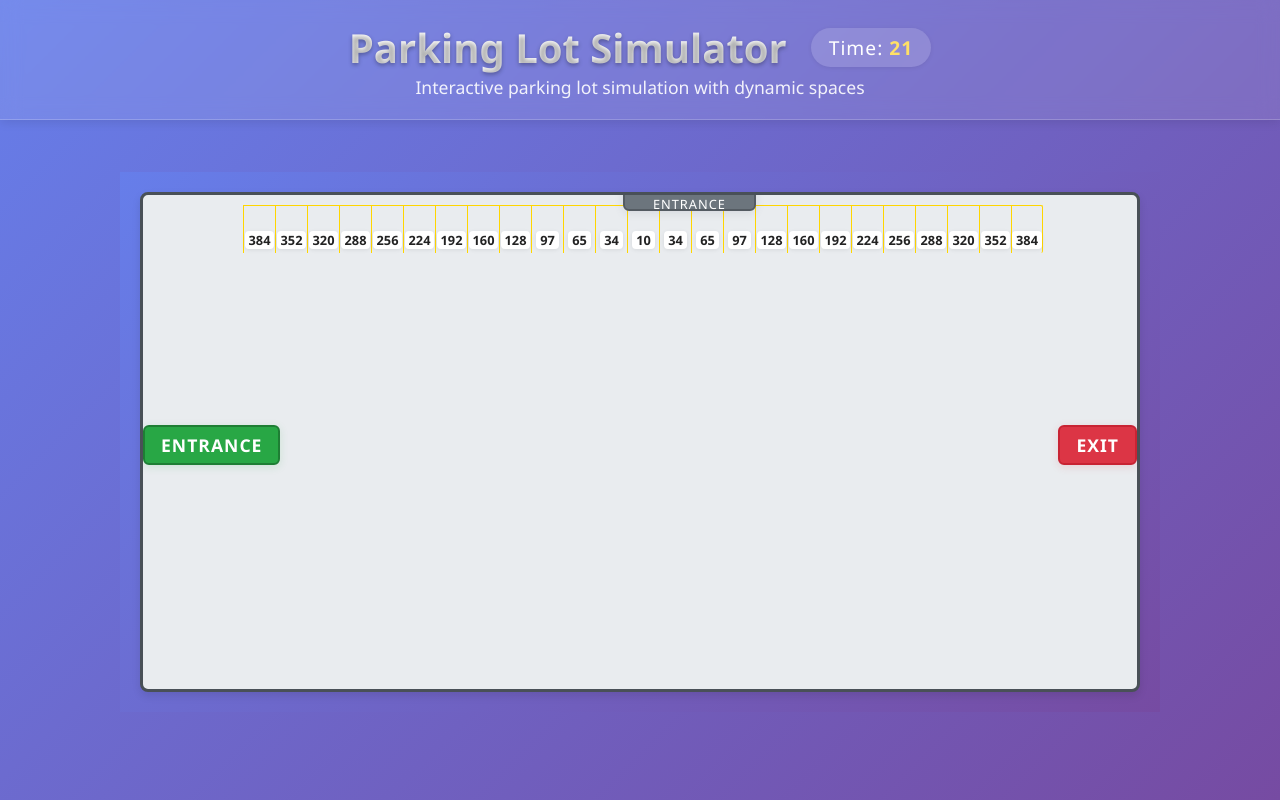
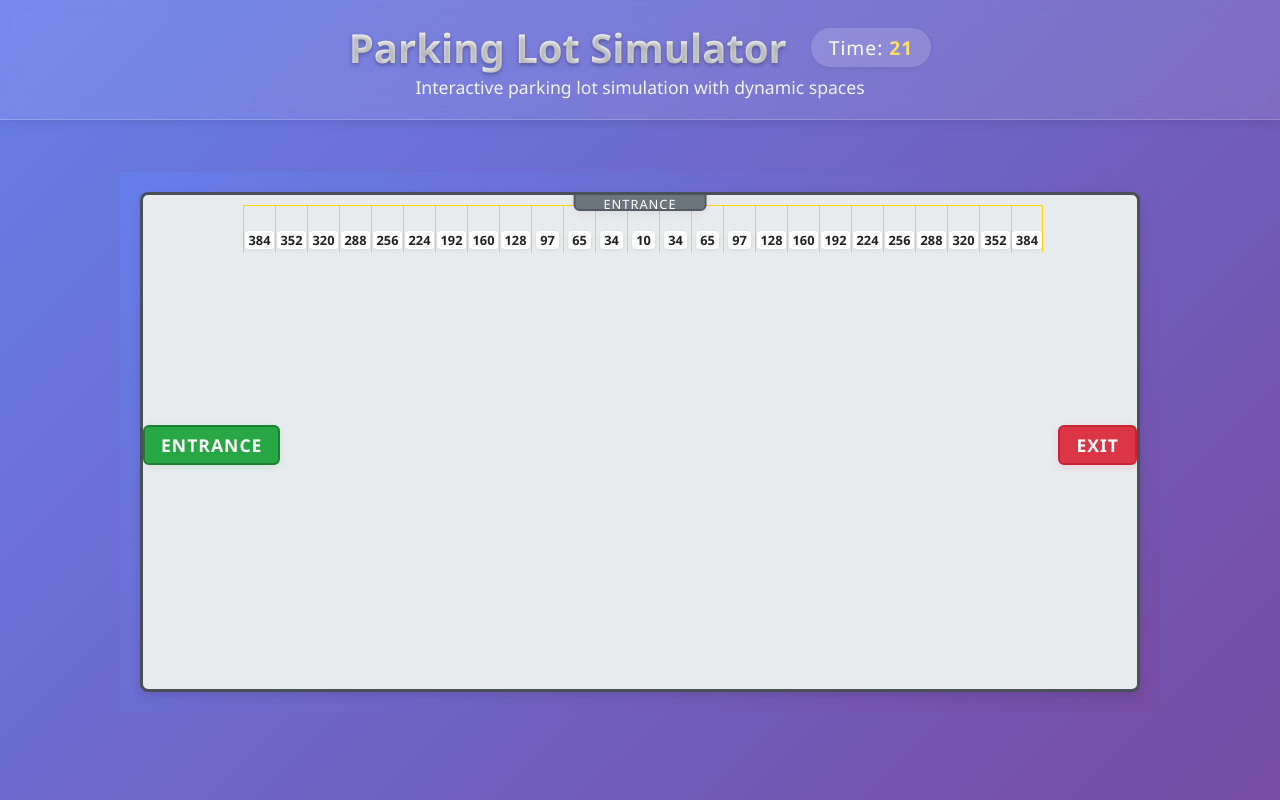
Before and after one commit to josephecombs/parking-lot-simulator, a React (Create React App) app: page / in a window 1280 px wide. Built offline with nearby package versions, Linux system fonts and the light colour scheme.

Commit message:
fixed entrance label

```diff
--- a/src/components/ParkingLot.js
+++ b/src/components/ParkingLot.js
@@ -79,7 +79,7 @@ const ParkingLot = ({ parkingLot }) => {
           className="building-entrance"
           style={{
             position: 'absolute',
-            left: buildingEntrance.x,
+            left: '50%',
             top: buildingEntrance.y,
             width: buildingEntrance.width,
             height: buildingEntrance.height,
@@ -98,7 +98,7 @@ const ParkingLot = ({ parkingLot }) => {
             width: 'auto',
             boxShadow: '0 2px 8px rgba(108,117,125,0.15)',
             zIndex: 2,
-            transform: 'translateY(-60%)',
+            transform: 'translateX(-50%) translateY(-60%)',
           }}
         >
           <span>BUILDING</span>
```
